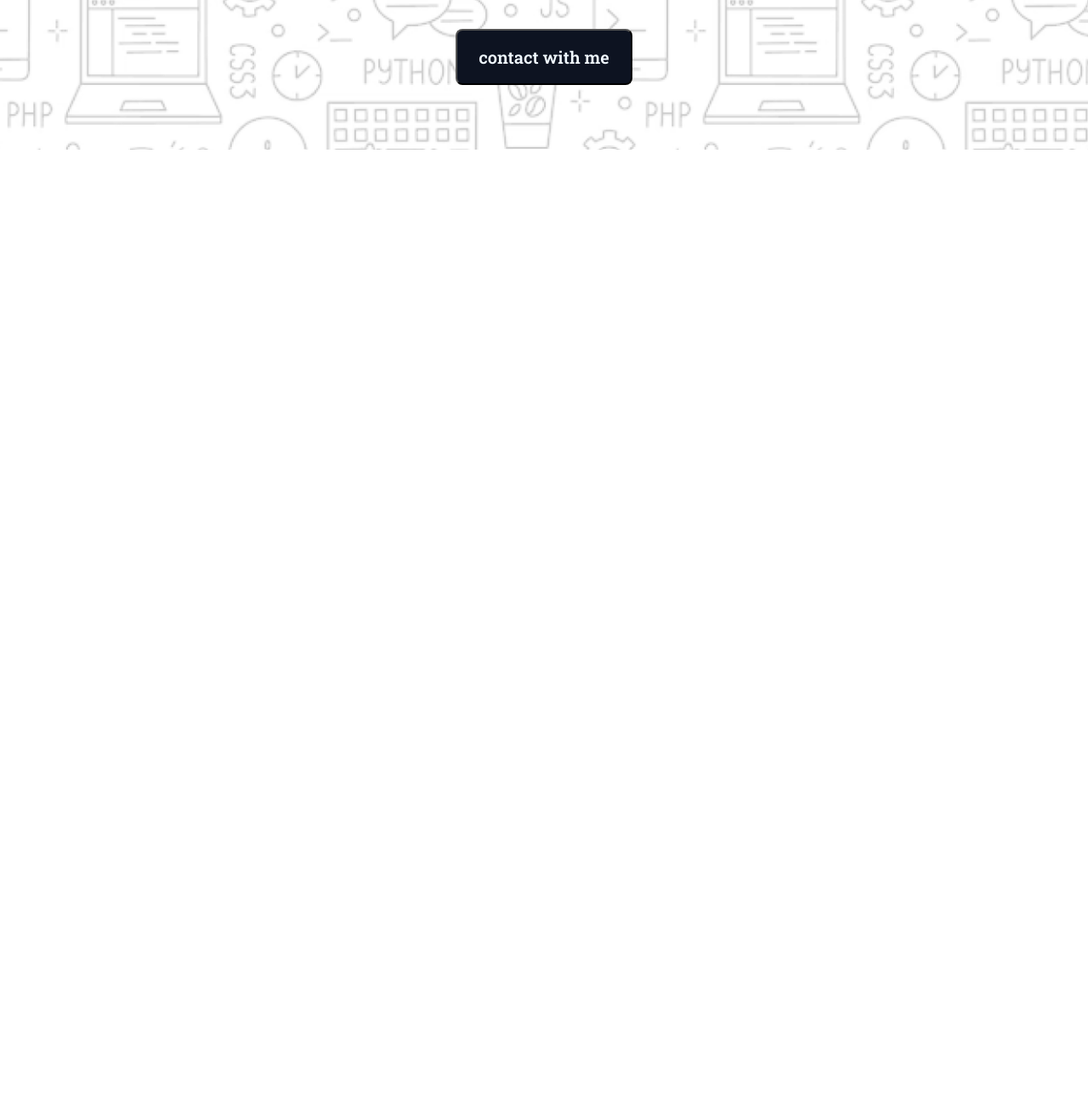
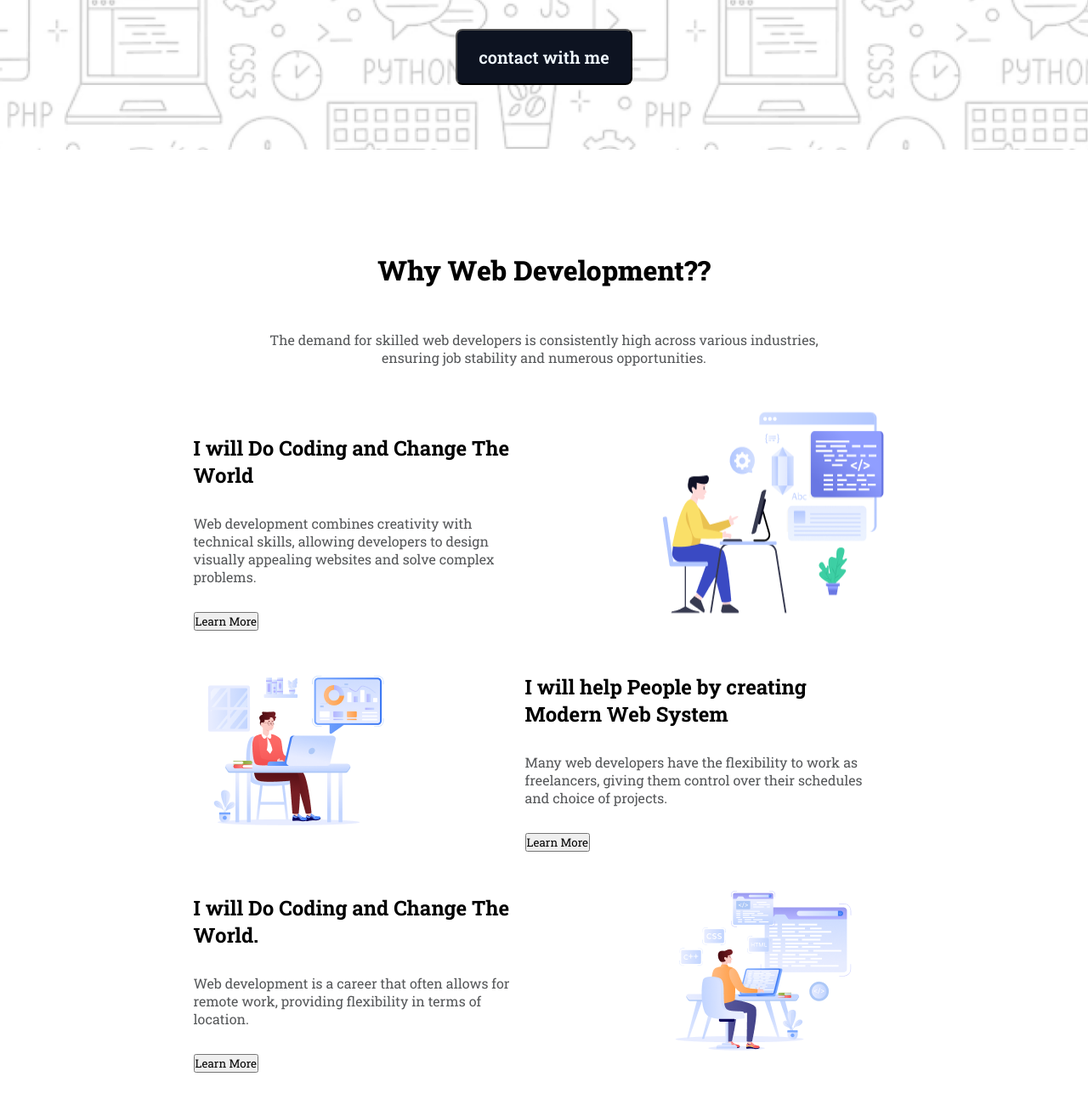
Before and after one commit to alihossainborshon/prog_hero_assignment_1, a plain HTML site: page index.html in a window 1280 px wide. Shown: the part 504-1804 px from the top of the page at 85% size. Before the commit the page ends 800 px from the top, so only its background shows below. Drawn offline with Linux system fonts and the light colour scheme.

Commit message:
2nd commit (section_why_updt)

```diff
--- a/index.html
+++ b/index.html
@@ -21,6 +21,45 @@
 
   <main>
 
+  <!-- Why Web Development?? section -->
+
+    <section id="why">
+
+      <h3 class="why_h3">Why Web Development??</h3>
+      <p class="why_p"> The demand for skilled web developers is consistently high across various industries, ensuring job stability and numerous opportunities.</p>
+
+      <div class="why_containor">
+
+        <div class="why_conta_la">
+          <div class="read">
+            <h4 class="read_h4">I will Do Coding and Change The World</h4>
+            <p class="read_p"> Web development combines creativity with technical skills, allowing developers to design visually appealing websites and solve complex problems.</p>
+            <button class="btn">Learn More</button>
+          </div>
+          <img src="image/Layer_1.png" alt="">
+        </div>
+
+        <div class="why_conta_la">
+          <img src="image/Group 3.png" alt="">
+          <div class="read">
+            <h4 class="read_h4">I will help People by creating Modern Web System</h4>
+            <p class="read_p">Many web developers have the flexibility to work as freelancers, giving them control over their schedules and choice of projects.</p>
+            <button class="btn">Learn More</button>
+          </div>
+        </div>
+
+        <div class="why_conta_la">
+          <div class="read">
+            <h4 class="read_h4">I will Do Coding and Change The World.</h4>
+            <p class="read_p">Web development is a career that often allows for remote work, providing flexibility in terms of location.</p>
+            <button class="btn">Learn More</button>
+          </div>
+          <img src="image/Group 4.png" alt="">
+        </div>
+
+      </div>
+    </section>
+
   </main>
 
   <footer>
--- a/style/style.css
+++ b/style/style.css
@@ -6,6 +6,12 @@
   box-sizing: border-box;
   font-family: "Roboto Slab", serif;
 }
+
+/* ---share style */
+
+
+
+
 
 /* ---banner--- */
 
@@ -59,3 +65,57 @@
   border-radius: 8px;
   background: rgb(13, 19, 33);
 }
+
+/* ---main start--- */
+
+#why {
+  display: flex;
+  flex-flow: column;
+  align-items: center;
+  justify-content: center;
+  gap: 50px;
+  margin-top: 120px;
+  margin-bottom: 70px;
+}
+
+#why .why_h3 {
+  font-size: 32px;
+  font-weight: 800;
+  text-align: center;
+}
+
+#why .why_p {
+  width: 700px;
+  font-size: 16px;
+  font-weight: 400;
+  text-align: center;
+  color: #555759;
+}
+
+#why .why_containor {
+  display: flex;
+  flex-flow: column;
+  gap: 20px;
+}
+
+.why_containor .why_conta_la {
+  display: flex;
+  gap: 150px;
+}
+
+.read {
+  width: 400px;
+}
+
+.read .read_h4 {
+  font-size: 24px;
+  font-weight: 700;
+  margin: 30px 0;
+}
+
+.read .read_p {
+  font-size: 16px;
+  font-weight: 400;
+  color: #555759;
+  margin-bottom: 30px;
+}
```
